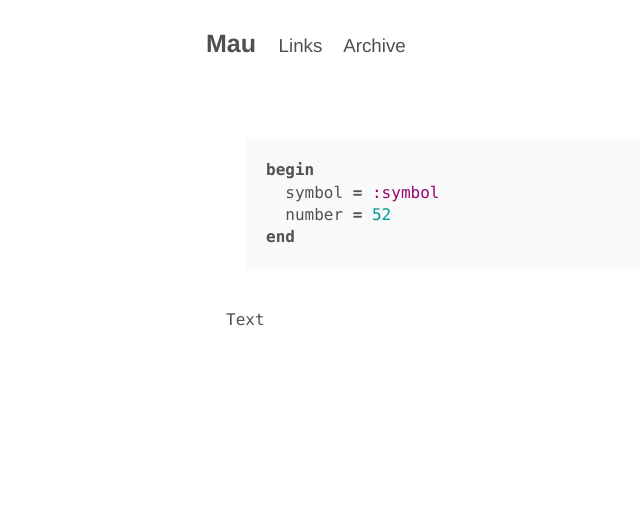
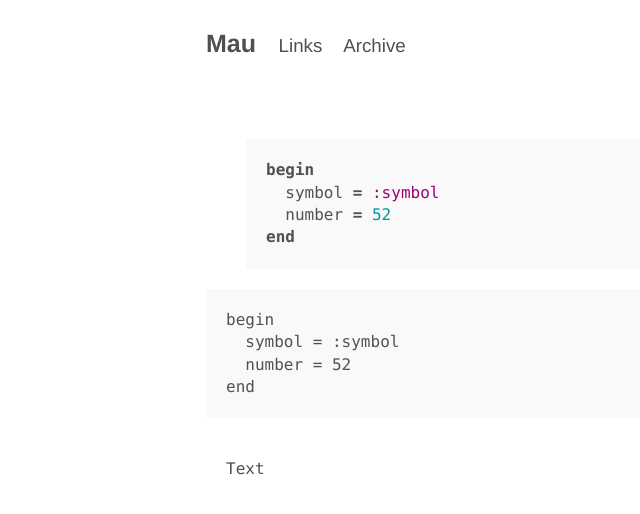
Before and after one commit to Maumagnaguagno/maumagnaguagno.github.io, a Jekyll site: the page built from Ruby.md, in a window 1280 px wide. Shown: the top 514 px of the page, without its empty margins (54-694 px from the left). Built offline with Jekyll 4.4.1, drawn with Linux system fonts in a browser that asks for light colours.

Commit message:
Try again

````diff
--- a/Ruby.md
+++ b/Ruby.md
@@ -11,6 +11,13 @@ begin
 end
 {% endhighlight %}
 
+```Ruby
+begin
+  symbol = :symbol
+  number = 52
+end
+```
+
 ```
 Text
 ```
--- a/_config.yml
+++ b/_config.yml
@@ -5,7 +5,7 @@ url:    https://maumagnaguagno.github.io
 markdown: kramdown
 kramdown:
   input: GFM
-  syntax_highlighter: rouge
+highlighter: rouge
 
 sass:
   sass_dir: css
````
